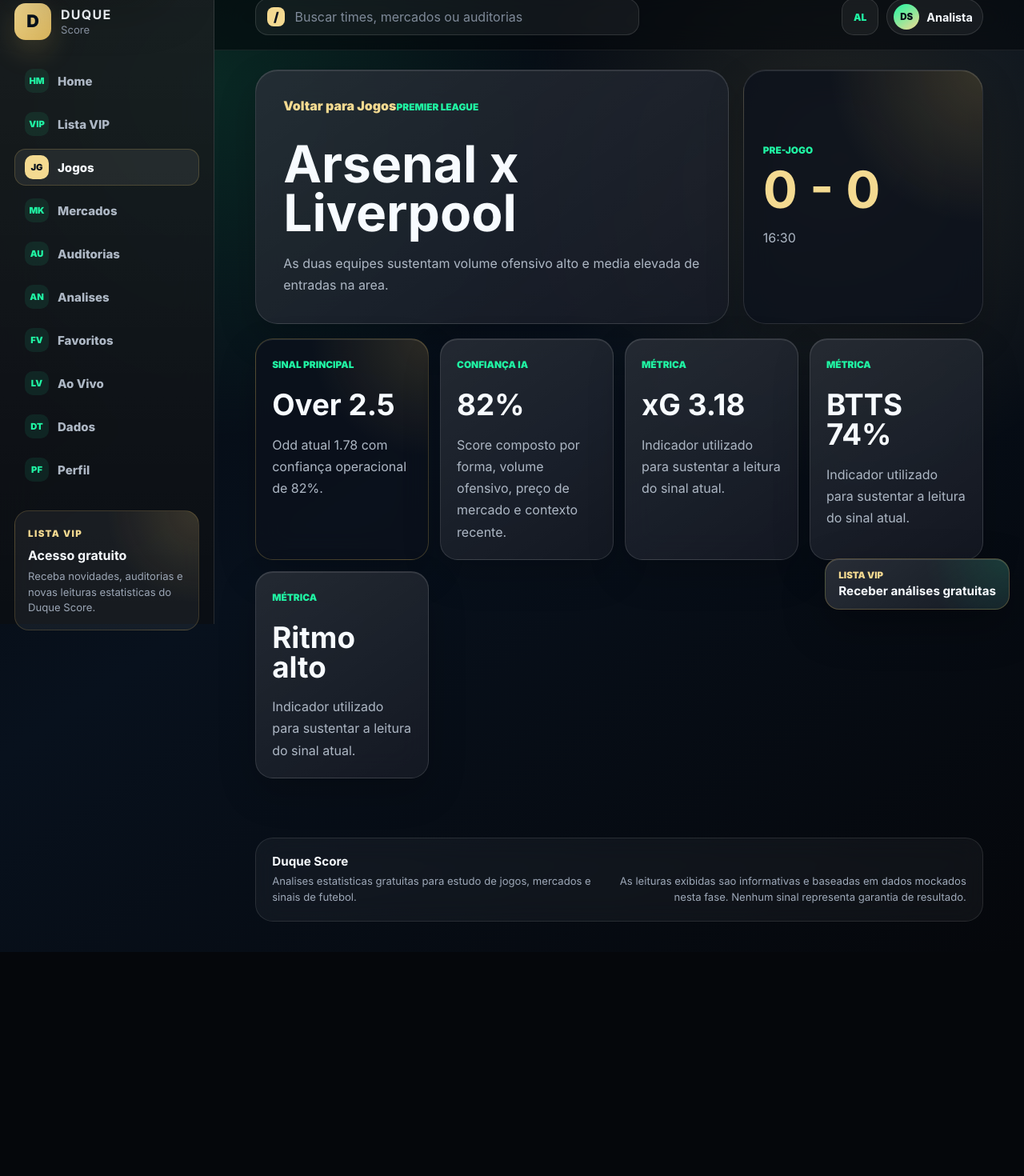
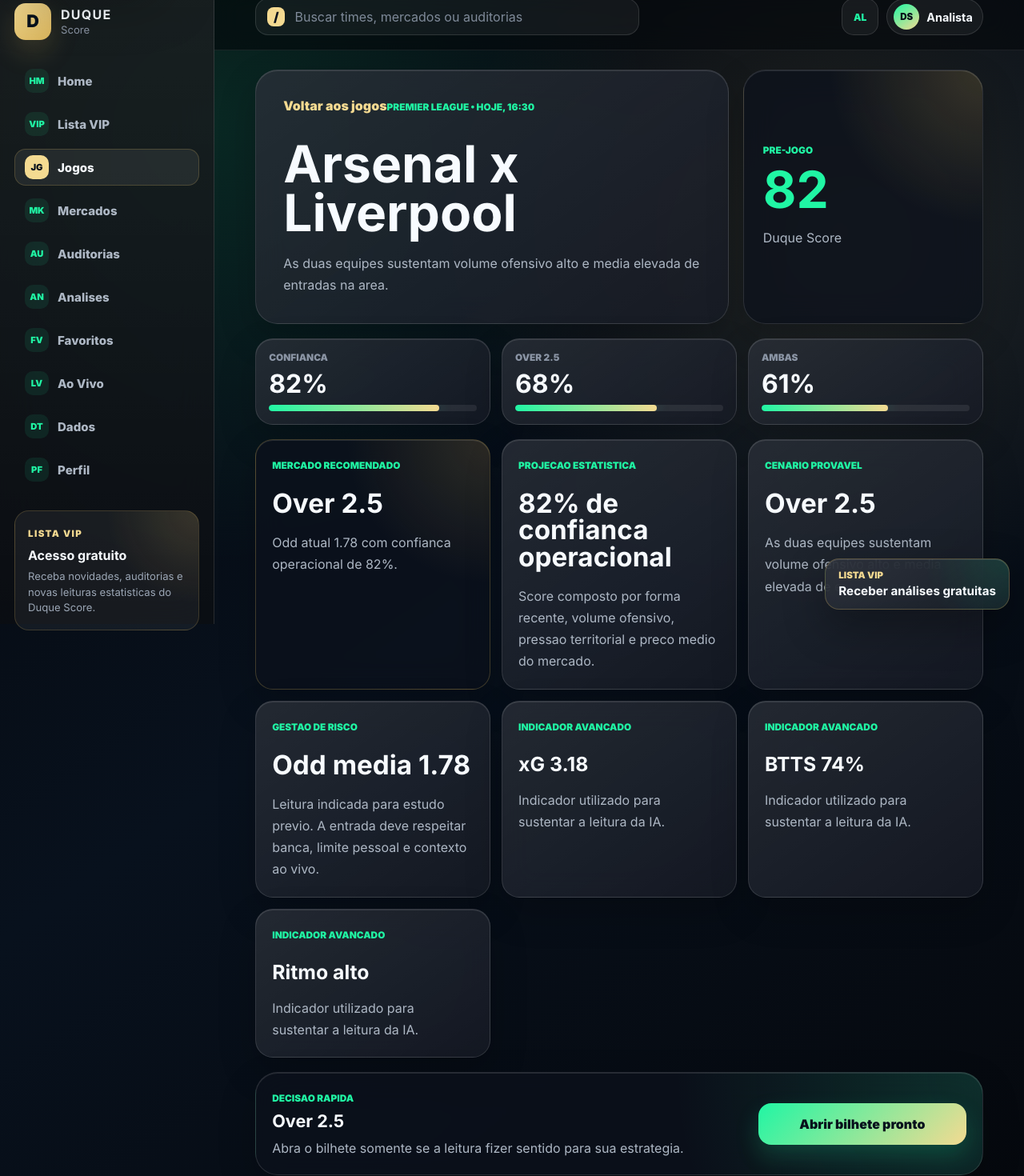
Before and after one commit to duqueroleta/DuqueSports-Codex, a React (Vite) app: page /jogos/1 in a window 1280 px wide. Shown: the part 20-1490 px from the top of the page at 80% size. Before the commit the page ends 1210 px from the top, so only its background shows below. Built offline with nearby package versions, Linux system fonts and the light colour scheme.

Commit message:
Improve mobile match analysis detail

```diff
--- a/src/pages/MatchDetailPage.jsx
+++ b/src/pages/MatchDetailPage.jsx
@@ -4,6 +4,28 @@ import SkeletonGrid from '../components/loading/SkeletonGrid.jsx';
 import { useAsyncData } from '../hooks/useAsyncData.js';
 import { getMatchById } from '../services/matchesService.js';
 import '../styles/page-detail.css';
+
+const BETSLIP_URL = 'https://wlsuperbet.adsrv.eacdn.com/C.ashx?btag=a_46656b_431c_&affid=873&siteid=46656&adid=431&c=';
+
+function getAnalysisBlocks(match) {
+  return [
+    {
+      label: 'Projecao estatistica',
+      title: `${match.confidence}% de confianca operacional`,
+      text: 'Score composto por forma recente, volume ofensivo, pressao territorial e preco medio do mercado.',
+    },
+    {
+      label: 'Cenario provavel',
+      title: match.signal,
+      text: match.insight,
+    },
+    {
+      label: 'Gestao de risco',
+      title: `Odd media ${match.odds}`,
+      text: 'Leitura indicada para estudo previo. A entrada deve respeitar banca, limite pessoal e contexto ao vivo.',
+    },
+  ];
+}
 
 function MatchDetailPage() {
   const { matchId } = useParams();
@@ -12,7 +34,7 @@ function MatchDetailPage() {
   if (isLoading) {
     return (
       <main className="detail-page">
-        <section className="detail-grid detail-grid-loading" aria-label="Carregando análise do jogo">
+        <section className="detail-grid detail-grid-loading" aria-label="Carregando analise do jogo">
           <SkeletonGrid count={4} />
         </section>
       </main>
@@ -22,7 +44,7 @@ function MatchDetailPage() {
   if (error) {
     return (
       <main className="detail-page">
-        <section className="detail-grid detail-grid-loading" aria-label="Falha ao carregar análise do jogo">
+        <section className="detail-grid detail-grid-loading" aria-label="Falha ao carregar analise do jogo">
           <ErrorState onRetry={retry} />
         </section>
       </main>
@@ -33,19 +55,21 @@ function MatchDetailPage() {
     return (
       <main className="detail-page">
         <section className="detail-empty">
-          <h1>Jogo não encontrado</h1>
+          <h1>Jogo nao encontrado</h1>
           <Link to="/jogos">Voltar para Jogos</Link>
         </section>
       </main>
     );
   }
 
+  const analysisBlocks = getAnalysisBlocks(match);
+
   return (
     <main className="detail-page">
       <section className="detail-hero" aria-labelledby="match-detail-title">
         <div>
-          <Link to="/jogos">Voltar para Jogos</Link>
-          <span>{match.league}</span>
+          <Link to="/">Voltar aos jogos</Link>
+          <span>{match.league} • Hoje, {match.time}</span>
           <h1 id="match-detail-title">
             {match.home} x {match.away}
           </h1>
@@ -54,29 +78,56 @@ function MatchDetailPage() {
 
         <aside className="detail-score-panel">
           <span>{match.status}</span>
-          <strong>{match.score}</strong>
-          <p>{match.time}</p>
+          <strong>{match.confidence}</strong>
+          <p>Duque Score</p>
         </aside>
       </section>
 
-      <section className="detail-grid" aria-label="Análise do jogo">
-        <article className="detail-card detail-card-highlight">
-          <span>Sinal principal</span>
-          <strong>{match.signal}</strong>
-          <p>Odd atual {match.odds} com confiança operacional de {match.confidence}%.</p>
-        </article>
-        <article className="detail-card">
-          <span>Confiança IA</span>
-          <strong>{match.confidence}%</strong>
-          <p>Score composto por forma, volume ofensivo, preço de mercado e contexto recente.</p>
-        </article>
-        {match.metrics.map((metric) => (
-          <article className="detail-card" key={metric}>
-            <span>Métrica</span>
-            <strong>{metric}</strong>
-            <p>Indicador utilizado para sustentar a leitura do sinal atual.</p>
+      <section className="detail-probabilities" aria-label="Probabilidades principais">
+        {match.probabilities.map((probability) => (
+          <article key={probability.label}>
+            <span>{probability.label}</span>
+            <strong>{probability.value}%</strong>
+            <div>
+              <i style={{ width: `${probability.value}%` }} />
+            </div>
           </article>
         ))}
+      </section>
+
+      <section className="detail-grid" aria-label="Analise completa do jogo">
+        <article className="detail-card detail-card-highlight">
+          <span>Mercado recomendado</span>
+          <strong>{match.signal}</strong>
+          <p>Odd atual {match.odds} com confianca operacional de {match.confidence}%.</p>
+        </article>
+
+        {analysisBlocks.map((block) => (
+          <article className="detail-card" key={block.label}>
+            <span>{block.label}</span>
+            <strong>{block.title}</strong>
+            <p>{block.text}</p>
+          </article>
+        ))}
+
+        {match.metrics.map((metric) => (
+          <article className="detail-card detail-card-compact" key={metric}>
+            <span>Indicador avancado</span>
+            <strong>{metric}</strong>
+            <p>Indicador utilizado para sustentar a leitura da IA.</p>
+          </article>
+        ))}
+      </section>
+
+      <section className="detail-action-panel" aria-label="Acoes da analise">
+        <div>
+          <span>Decisao rapida</span>
+          <strong>{match.signal}</strong>
+          <p>Abra o bilhete somente se a leitura fizer sentido para sua estrategia.</p>
+        </div>
+        <a href={BETSLIP_URL} rel="noreferrer" target="_blank">
+          Abrir bilhete pronto
+        </a>
       </section>
     </main>
   );
--- a/src/styles/page-detail.css
+++ b/src/styles/page-detail.css
@@ -15,6 +15,8 @@
 .detail-hero > div,
 .detail-score-panel,
 .detail-card,
+.detail-probabilities article,
+.detail-action-panel,
 .detail-empty {
   border: 1px solid var(--color-line);
   border-radius: var(--radius-xl);
@@ -79,14 +81,58 @@
 
 .detail-score-panel strong {
   margin-top: 14px;
-  color: var(--color-gold-soft);
+  color: var(--color-neon);
   font-size: 4rem;
   line-height: 0.9;
 }
 
+.detail-probabilities {
+  display: grid;
+  grid-template-columns: repeat(3, minmax(0, 1fr));
+  gap: 14px;
+  width: min(1240px, 100%);
+  margin: 18px auto 0;
+}
+
+.detail-probabilities article {
+  display: grid;
+  gap: 10px;
+  min-width: 0;
+  padding: 16px;
+  border-radius: var(--radius-lg);
+}
+
+.detail-probabilities span {
+  color: var(--color-graphite);
+  font-size: 0.74rem;
+  font-weight: 950;
+  text-transform: uppercase;
+}
+
+.detail-probabilities strong {
+  color: var(--color-white);
+  font-size: 2rem;
+  line-height: 1;
+}
+
+.detail-probabilities div {
+  overflow: hidden;
+  height: 8px;
+  border-radius: 999px;
+  background: rgba(255, 255, 255, 0.08);
+}
+
+.detail-probabilities i {
+  display: block;
+  height: 100%;
+  border-radius: inherit;
+  background: linear-gradient(90deg, var(--color-neon), var(--color-gold-soft));
+  box-shadow: 0 0 18px rgba(32, 246, 164, 0.25);
+}
+
 .detail-grid {
   display: grid;
-  grid-template-columns: repeat(4, minmax(0, 1fr));
+  grid-template-columns: repeat(3, minmax(0, 1fr));
   gap: 14px;
   width: min(1240px, 100%);
   margin: 18px auto 0;
@@ -113,8 +159,60 @@
   display: block;
   margin-top: 24px;
   color: var(--color-white);
-  font-size: clamp(1.5rem, 3vw, 2.3rem);
+  font-size: clamp(1.35rem, 2.6vw, 2.15rem);
   line-height: 1;
+}
+
+.detail-card-compact strong {
+  font-size: clamp(1.15rem, 2vw, 1.55rem);
+  line-height: 1.15;
+}
+
+.detail-action-panel {
+  display: grid;
+  grid-template-columns: minmax(0, 1fr) 260px;
+  gap: 16px;
+  align-items: center;
+  width: min(1240px, 100%);
+  margin: 18px auto 0;
+  padding: 20px;
+  border-radius: var(--radius-xl);
+  background:
+    radial-gradient(circle at top right, rgba(32, 246, 164, 0.14), transparent 42%),
+    rgba(12, 18, 28, 0.76);
+}
+
+.detail-action-panel span {
+  color: var(--color-neon);
+  font-size: 0.74rem;
+  font-weight: 950;
+  text-transform: uppercase;
+}
+
+.detail-action-panel strong {
+  display: block;
+  margin-top: 8px;
+  color: var(--color-white);
+  font-size: 1.35rem;
+}
+
+.detail-action-panel p {
+  margin: 8px 0 0;
+  color: #aeb8c5;
+  line-height: 1.55;
+}
+
+.detail-action-panel a {
+  display: inline-flex;
+  align-items: center;
+  justify-content: center;
+  min-height: 52px;
+  border-radius: 16px;
+  color: #07111c;
+  background: linear-gradient(135deg, var(--color-neon), var(--color-gold-soft));
+  box-shadow: 0 14px 30px rgba(32, 246, 164, 0.18);
+  font-weight: 950;
+  text-decoration: none;
 }
 
 .detail-empty {
@@ -134,7 +232,49 @@
   }
 
   .detail-hero,
-  .detail-grid {
+  .detail-grid,
+  .detail-action-panel {
     grid-template-columns: 1fr;
   }
+
+  .detail-hero h1,
+  .detail-empty h1 {
+    font-size: clamp(2rem, 11vw, 3.3rem);
+  }
+
+  .detail-score-panel {
+    min-height: 168px;
+  }
+
+  .detail-probabilities {
+    grid-template-columns: 1fr;
+  }
+
+  .detail-card strong {
+    margin-top: 16px;
+  }
 }
+
+@media (max-width: 520px) {
+  .detail-probabilities {
+    grid-template-columns: repeat(3, minmax(0, 1fr));
+    gap: 8px;
+  }
+
+  .detail-probabilities article {
+    padding: 10px;
+    border-radius: 15px;
+  }
+
+  .detail-probabilities span {
+    font-size: 0.66rem;
+  }
+
+  .detail-probabilities strong {
+    font-size: 1.2rem;
+  }
+
+  .detail-action-panel {
+    margin-bottom: 12px;
+  }
+}
```
